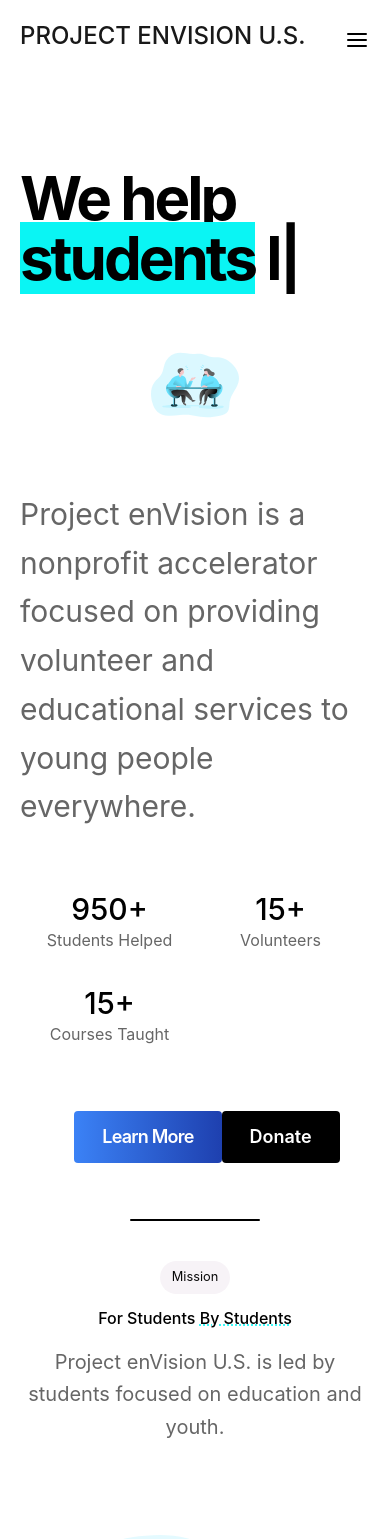
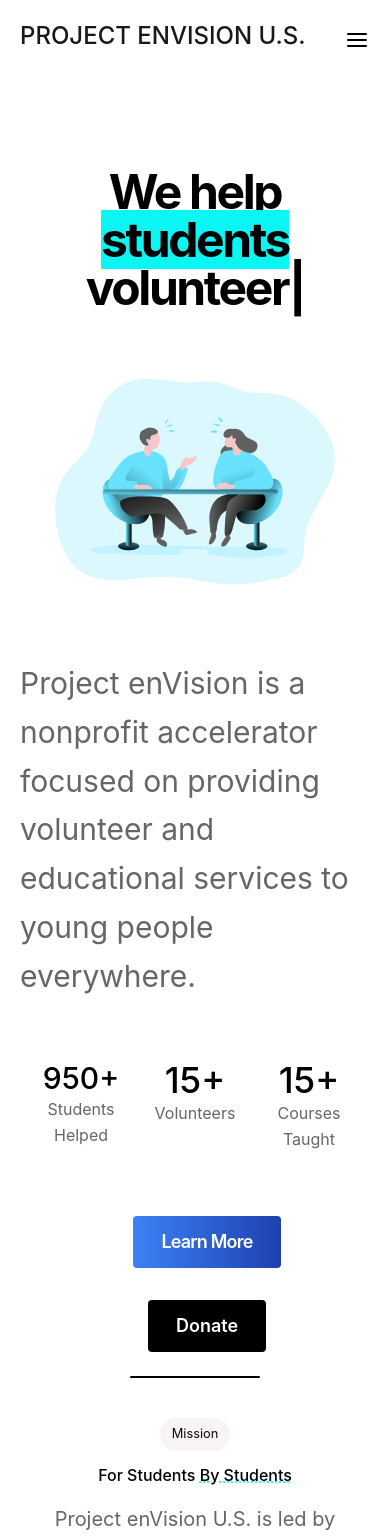
Before and after one commit to envisionnew/envisionnew.org, a Next.js app: page / in a window 390 px wide. Shown: the top 1539 px of the page. Built offline with nearby package versions, Linux system fonts and the light colour scheme.

Commit message:
[mobile fix]

```diff
--- a/components/Typing.js
+++ b/components/Typing.js
@@ -7,11 +7,11 @@
 `;
 
 const words = [
-  "learn new skills.",
-  "volunteer their own way.",
-  "lead their communities.",
-  "build impactful nonprofits.",
-  "launch amazing events.",
+  'learn new <span class="underline">skills</span>.',
+  'volunteer their <br class="sm:hidden" /><span class="underline">own way</span>.',
+  'lead their <br class="sm:hidden" /><span class="underline">communities</span>.',
+  'build impactful <br class="sm:hidden" /><span class="underline">nonprofits</span>.',
+  'launch amazing <br class="sm:hidden" /><span class="underline">events</span>.',
 ];
 
 class Typing extends React.Component {
--- a/pages/index.js
+++ b/pages/index.js
@@ -52,30 +52,30 @@
       <Header />
       <section className="text-black body-font lg:pt-20">
         <div className="container px-5 pt-32 mx-auto lg:px-4 lg:py-4">
-          <div className="flex flex-col w-full mb-2 text-left md:text-center ">
-            <h1 className="mt-10 mb-2 text-6xl font-bold tracking-tighter text-black lg:text-8xl md:text-7xl">
+          <div className="flex flex-col w-full mb-2 text-center md:text-center sm:text-center">
+            <h1 className="mt-10 mb-2 text-5xl font-bold tracking-tighter text-black lg:text-8xl md:text-6xl sm:text-5xl">
               <span>
                 We help <Highlight>students</Highlight>{" "}
               </span>
-              <br className="hidden lg:block"></br>
+              <br />
               <Typing />
             </h1>
             <br></br>
             <div className="container flex flex-col items-center justify-center py-8 mx-auto rounded-lg ">
               <img
-                className="object-cover object-center w-1/4 mb-10 rounded-lg g327"
+                className="object-cover object-center w-4/5 mb-10 rounded-lg lg:w-1/4 g327"
                 alt="Conversations"
                 src="/images/conversation.svg"
               ></img>
             </div>
-            <p className="mx-auto text-3xl font-normal leading-relaxed text-gray-600 dark:text-gray-300 lg:w-2/3">
+            <p className="mx-auto text-3xl font-normal leading-relaxed text-left text-gray-600 dark:text-gray-300 lg:w-2/3">
               Project enVision is a nonprofit accelerator focused on providing
               volunteer and educational services to young people everywhere.
             </p>
             <section className="text-gray-600 body-font">
               <div className="container px-5 py-10 mx-auto mt-5">
                 <div className="flex flex-wrap -m-4 text-center">
-                  <div className="w-1/2 p-4 sm:w-1/3">
+                  <div className="w-1/3 p-4">
                     <h2 className="text-3xl font-medium text-black title-font sm:text-5xl">
                       <CountUp end={950} redraw={true}>
                         {({ countUpRef, start }) => (
@@ -88,8 +88,8 @@
                     </h2>
                     <p className="leading-relaxed">Students Helped</p>
                   </div>
-                  <div className="w-1/2 p-4 sm:w-1/3">
-                    <h2 className="text-3xl font-medium text-black title-font sm:text-5xl">
+                  <div className="w-1/3 p-4">
+                    <h2 className="text-4xl font-medium text-black title-font sm:text-5xl">
                       <CountUp end={15} redraw={true}>
                         {({ countUpRef, start }) => (
                           <VisibilitySensor onChange={start} delayedCall>
@@ -101,8 +101,8 @@
                     </h2>
                     <p className="leading-relaxed">Volunteers</p>
                   </div>
-                  <div className="w-1/2 p-4 sm:w-1/3">
-                    <h2 className="text-3xl font-medium text-black title-font sm:text-4xl">
+                  <div className="w-1/3 p-4">
+                    <h2 className="text-4xl font-medium text-black title-font sm:text-5xl">
                       <CountUp end={15} redraw={true}>
                         {({ countUpRef, start }) => (
                           <VisibilitySensor onChange={start} delayedCall>
@@ -126,6 +126,7 @@
                   <span className="justify-center">Learn More</span>
                 </div>
               </a>
+              <br class="sm:hidden" />
               <a
                 className="inline-flex items-center py-3 font-semibold text-white transition duration-500 ease-in-out transform bg-transparent bg-black rounded px-7 lg:ml-11 md:ml-11 text-md md:mt-0 hover:text-white hover:bg-black focus:shadow-outline"
                 href="https://donorbox.org/project-envision"
@@ -309,7 +310,7 @@
                         src="/images/video.svg"
                       ></img>
                       <div className="w-full">
-                        <a href="#">
+                        <a href="/programs/tutoring">
                           <h2 className="mb-5 text-2xl font-medium text-black title-font text-dotted-adaptive">
                             Project enVision Tutoring
                           </h2>
--- a/pages/programs/learn.js
+++ b/pages/programs/learn.js
@@ -2,9 +2,7 @@
 import Header from "../../components/Header";
 import Footer from "../../components/Footer";
 import React from "react";
-import { useForm } from "react-hook-form";
 import { NextSeo } from "next-seo";
-import ReCAPTCHA from "react-google-recaptcha";
 import styled from "styled-components";
 
 const Highlight = styled.span`
--- a/styles/globals.css
+++ b/styles/globals.css
@@ -192,3 +192,7 @@
   padding: 2rem;
   border-radius: 10px;
 }
+
+.highlight-c {
+  background-color: #0af5f4;
+}
```
